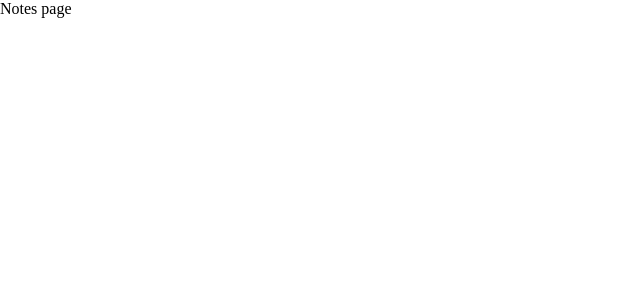
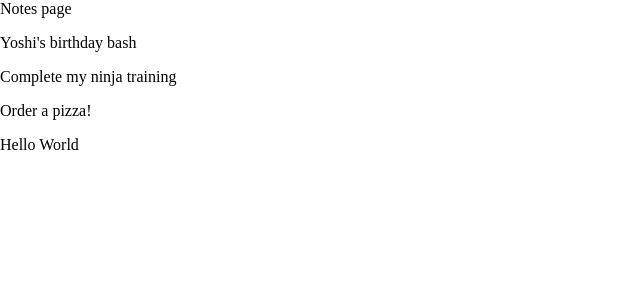
Before and after one commit to luisgcosta-runtimerev/Material-UI-Tutorial, a React (Create React App) app: page / in a window 1280 px wide. Shown: the top 300 px of the page, without its empty margins (0-640 px from the left). Built offline with nearby package versions, Linux system fonts and the light colour scheme; data requests are answered from the project's data file.

Commit message:
Update Eslint config and config JSON server

```diff
--- /dev/null
+++ b/data/db.json
@@ -0,0 +1,28 @@
+{
+  "notes": [
+    {
+      "title": "Yoshi's birthday bash",
+      "details": "Lorem Ipsum is simply dummy text of the printing and typesetting industry. Lorem Ipsum has been the industry's standard dummy text ever since the 1500s, when an unknown printer took a galley of type and scrambled it to make a type specimen book.",
+      "category": "reminders",
+      "id": 1
+    },
+    {
+      "title": "Complete my ninja training",
+      "details": "Lorem Ipsum is simply dummy text of the printing and typesetting industry. Lorem Ipsum has been the industry's standard dummy text ever since the 1500s, when an unknown printer took.",
+      "category": "work",
+      "id": 2
+    },
+    {
+      "title": "Order a pizza!",
+      "details": "Lorem Ipsum is simply dummy text of the printing and typesetting industry. Lorem Ipsum has been the industry's standard dummy text ever since the 1500s, when an unknown printer took a galley of type and scrambled it to make a type specimen book.\nLorem Ipsum is simply dummy text of the printing and typesetting industry. Lorem Ipsum has been the industry's standard dummy text ever since the 1500s, when an unknown printer took a galley of type and scrambled it to make a type specimen book.",
+      "category": "todos",
+      "id": 3
+    },
+    {
+      "title": "Hello World",
+      "details": "This is a test",
+      "category": "reminders",
+      "id": 4
+    }
+  ]
+}
--- a/package.json
+++ b/package.json
@@ -11,6 +11,7 @@
     "@testing-library/jest-dom": "^5.11.9",
     "@testing-library/react": "^11.2.5",
     "@testing-library/user-event": "^12.7.1",
+    "json-server": "^0.17.0",
     "react": "^17.0.1",
     "react-dom": "^17.0.1",
     "react-router-dom": "^5.2.0",
@@ -42,6 +43,7 @@
     ]
   },
   "devDependencies": {
+    "@babel/eslint-parser": "^7.17.0",
     "eslint": "^7.32.0",
     "eslint-config-airbnb": "^19.0.4",
     "eslint-plugin-import": "^2.26.0",
--- a/src/index.js
+++ b/src/index.js
@@ -1,16 +1,16 @@
 import React from 'react';
 import ReactDOM from 'react-dom';
 import './index.css';
+import { StyledEngineProvider } from '@mui/material';
 import App from './App';
-import { StyledEngineProvider } from '@mui/material';
 
 ReactDOM.render(
   <React.StrictMode>
     <StyledEngineProvider injectFirst>
-    <App />
+      <App />
     </StyledEngineProvider>
   </React.StrictMode>,
-  document.getElementById('root')
+  document.getElementById('root'),
 );
 
 // If you want to start measuring performance in your app, pass a function
--- a/src/pages/Create.js
+++ b/src/pages/Create.js
@@ -5,6 +5,7 @@
 } from '@mui/material';
 import KeyboardArrowRightIcon from '@mui/icons-material/KeyboardArrowRight';
 import { makeStyles } from '@mui/styles';
+import { useHistory } from 'react-router-dom';
 
 const useStyles = makeStyles({
   field: {
@@ -19,6 +20,9 @@
   /*  to use that in components just add in props:
     className={classes.title}
   */
+
+  /* Used to redirect to a page */
+  const history = useHistory();
 
   /* States */
   const [title, setTitle] = useState('');
@@ -40,9 +44,11 @@
       setErrorDetails(true);
     }
     if (title && details) {
-      console.log(`Title: ${title}`);
-      console.log(`Details: ${details}`);
-      console.log(`Category: ${category}`);
+      fetch('http://localhost:8000/notes', {
+        method: 'POST',
+        headers: { 'Content-type': 'application/json' },
+        body: JSON.stringify({ title, details, category }),
+      }).then(() => history.push('/'));
     }
   };
 
--- a/src/pages/Notes.js
+++ b/src/pages/Notes.js
@@ -1,9 +1,24 @@
-import React from 'react';
+import React, { useEffect, useState } from 'react';
 
 export default function Notes() {
+  const [notes, setNotes] = useState([]);
+
+  useEffect(() => {
+    fetch('http://localhost:8000/notes')
+      .then((res) => res.json())
+      .then((data) => setNotes(data));
+  }, []);
+
   return (
     <div>
       Notes page
+      {
+      notes.map((note) => (
+        <p key={note.id}>
+          {note.title}
+        </p>
+      ))
+      }
     </div>
   );
 }
```
Also changed, not shown: src/App.js (+7 -7 lines), .eslintrc.js, 1 other file (tests, documents, lock files or other folders).
